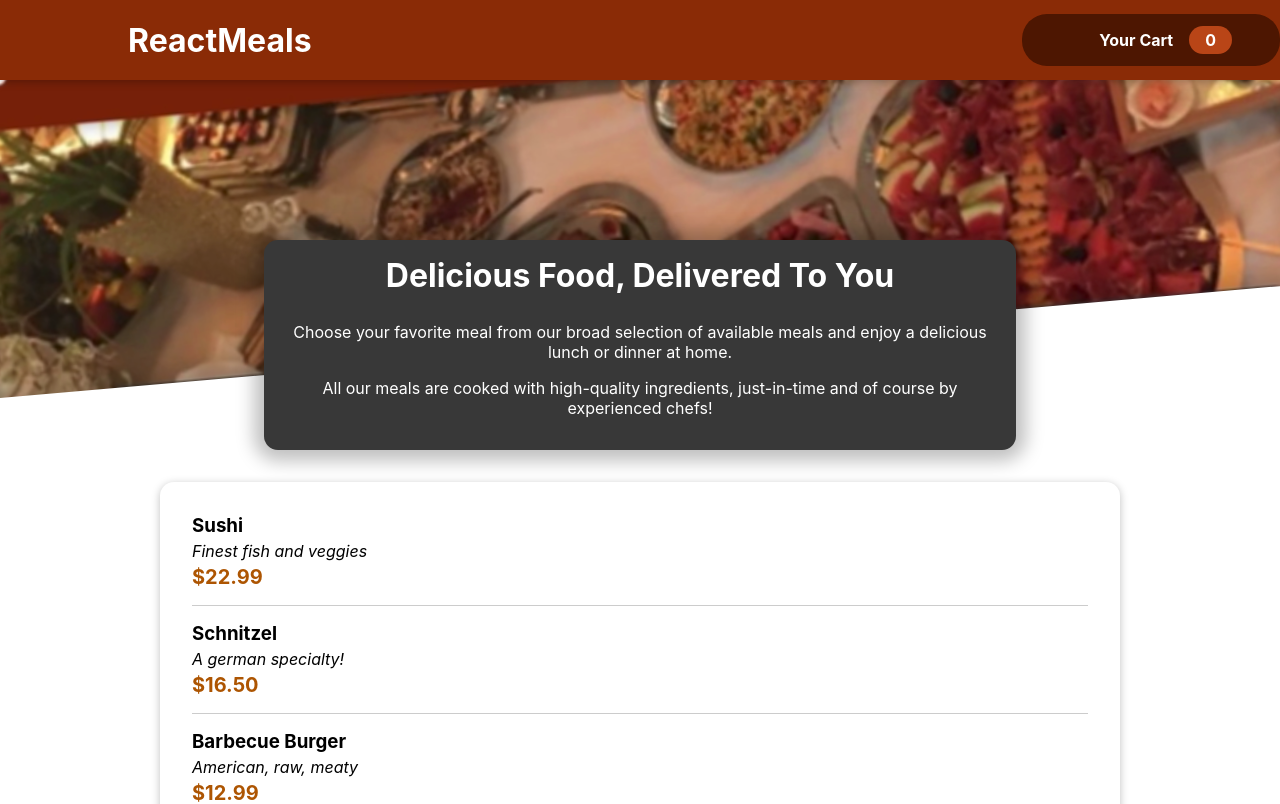
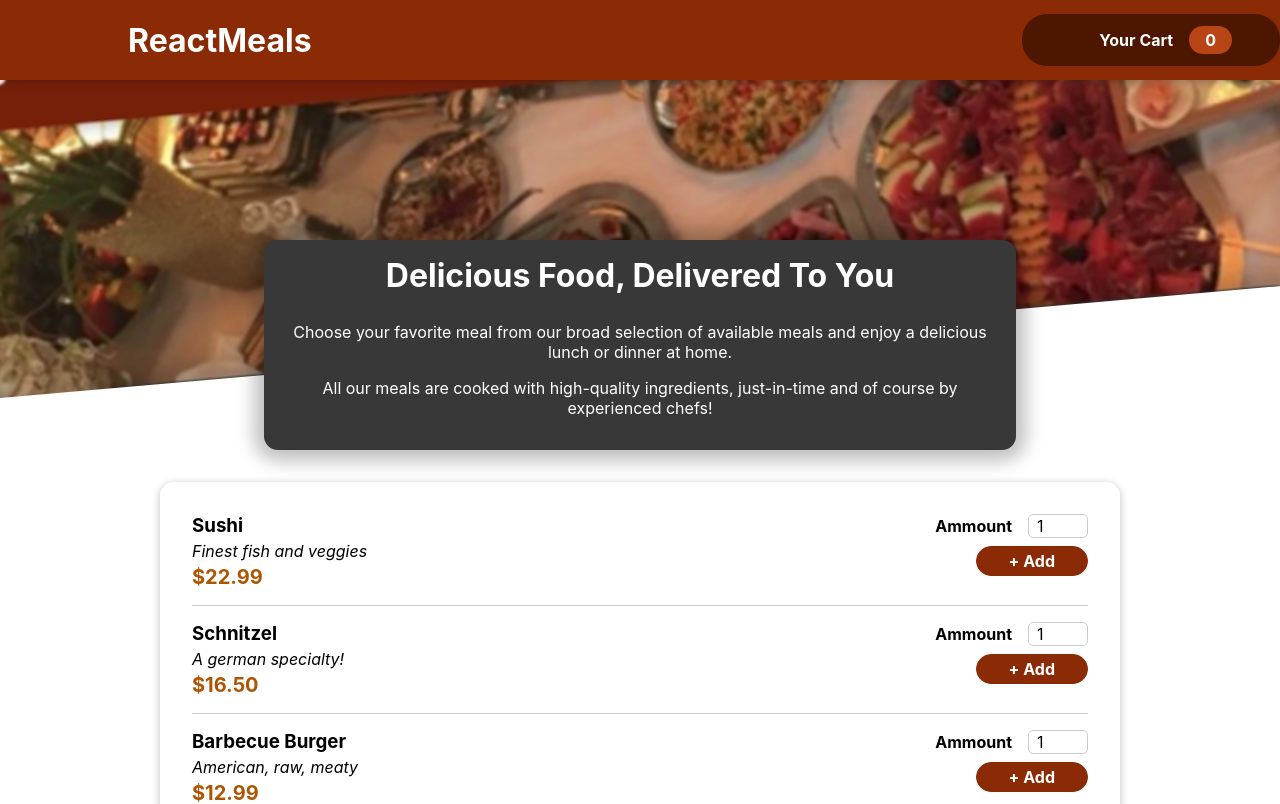
Before and after one commit to Rahul7044/Food-Order-App, a React (Create React App) app: page / in a window 1280 px wide. Shown: the top 804 px of the page. Built offline with nearby package versions, Linux system fonts and the light colour scheme; some icons are missing.

Commit message:
Added-form

```diff
--- a/src/components/Meals/AvailableMeals.js
+++ b/src/components/Meals/AvailableMeals.js
@@ -34,6 +34,7 @@
 const AvailableMeals = () => {
   const mealList = DUMMY_MEALS.map((meal) => (
     <MealItem
+      id={meal.id}
       key={meal.id}
       name={meal.name}
       description={meal.description}
--- a/src/components/Meals/MealItem/MealItem.js
+++ b/src/components/Meals/MealItem/MealItem.js
@@ -1,4 +1,5 @@
 import React from "react";
+import MealItemForm from "./MealItemform";
 import classes from './MealItem.module.css'
 
 const MealItem = (props) => {
@@ -10,7 +11,9 @@
         <div className={classes.description}>{props.description}</div>
         <div className={classes.price}>{price}</div>
       </div>
-      <div></div>
+      <div>
+        <MealItemForm id={props.id} />
+      </div>
     </li>
   );
 };
--- /dev/null
+++ b/src/components/Meals/MealItem/MealItemform.js
@@ -0,0 +1,23 @@
+import React from "react";
+import Input from "../../UI/Input";
+import classes from "./MealItemform.module.css";
+
+const MealItemForm = (props) => {
+  return (
+    <form className={classes.form}>
+      <Input
+        lable="Ammount"
+        input={{
+          id: "ammount_" + props.id,
+          type: "number",
+          min: "1",
+          max: "5",
+          step: "1",
+          defaultValue: "1",
+        }}
+      />
+      <button>+ Add</button>
+    </form>
+  );
+};
+export default MealItemForm;
--- /dev/null
+++ b/src/components/Meals/MealItem/MealItemform.module.css
@@ -0,0 +1,20 @@
+.form {
+    text-align: right;
+  }
+
+  .form button {
+    font: inherit;
+    cursor: pointer;
+    background-color: #8a2b06;
+    border: 1px solid #8a2b06;
+    color: white;
+    padding: 0.25rem 2rem;
+    border-radius: 20px;
+    font-weight: bold;
+  }
+
+  .form button:hover,
+  .form button:active {
+    background-color: #641e03;
+    border-color: #641e03;
+  }
--- /dev/null
+++ b/src/components/UI/Input.js
@@ -0,0 +1,13 @@
+import React from "react";
+
+import classes from "./Input.module.css";
+
+const Input = (props) => {
+  return (
+    <div className={classes.input}>
+      <label htmlFor={props.input.id}>{props.lable}</label>
+      <input {...props.input} />
+    </div>
+  );
+};
+export default Input;
--- /dev/null
+++ b/src/components/UI/Input.module.css
@@ -0,0 +1,18 @@
+.input {
+    display: flex;
+    align-items: center;
+    margin-bottom: 0.5rem;
+  }
+
+  .input label {
+    font-weight: bold;
+    margin-right: 1rem;
+  }
+
+  .input input {
+    width: 3rem;
+    border-radius: 5px;
+    border: 1px solid #ccc;
+    font: inherit;
+    padding-left: 0.5rem;
+  }
```
